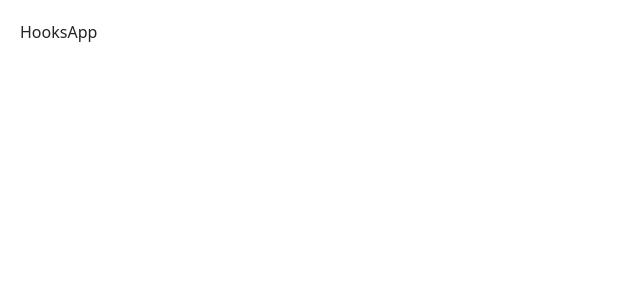
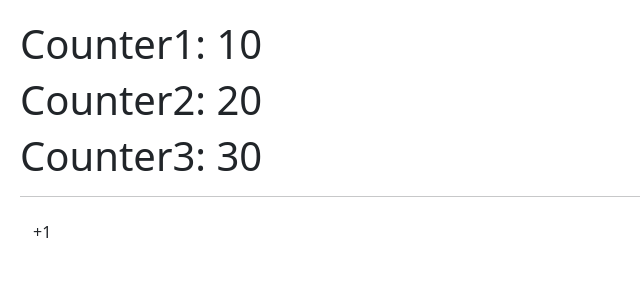
Before and after one commit to Franccesco1907/HooksApp, a React (Vite) app: page / in a window 1280 px wide. Shown: the top 300 px of the page, without its empty margins (0-640 px from the left). Built offline with nearby package versions, Linux system fonts and the light colour scheme.

Commit message:
feat(useState): add useState example

```diff
--- /dev/null
+++ b/src/01-useState/CounterApp.jsx
@@ -0,0 +1,24 @@
+import React, { useState } from 'react'
+
+export const CounterApp = () => {
+  const [counters, setCounters] = useState({
+    counter1: 10,
+    counter2: 20,
+    counter3: 30,
+  })
+
+  const { counter1, counter2, counter3 } = counters
+
+  return (
+    <>
+      <h1>Counter1: {counter1}</h1>
+      <h1>Counter2: {counter2}</h1>
+      <h1>Counter3: {counter3}</h1>
+      <hr />
+      <button className="btn" onClick={() =>
+        // setCounter(counter + 1)
+        setCounters({ ...counters, counter1: counter1 + 1 })
+      }>+1</button>
+    </>
+  )
+}
--- a/src/main.jsx
+++ b/src/main.jsx
@@ -1,10 +1,13 @@
 import React from 'react'
 import ReactDOM from 'react-dom/client'
-import { HooksApp } from './HooksApp'
+// import { HooksApp } from './HooksApp'
+
 import './index.css'
+import { CounterApp } from './01-useState/CounterApp'
 
 ReactDOM.createRoot(document.getElementById('root')).render(
   <React.StrictMode>
-    <HooksApp />
+    {/* <HooksApp /> */}
+    <CounterApp />
   </React.StrictMode>,
 )
```
